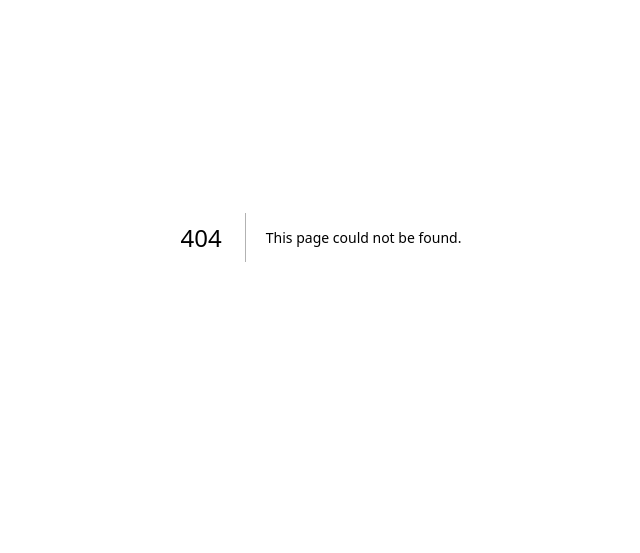
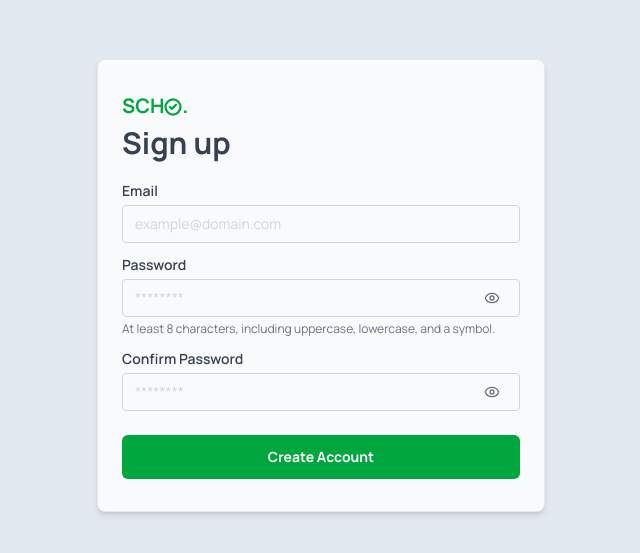
Before and after one commit to dreyyan/scho, a Next.js app: page /register in a window 1280 px wide. Before the commit this address had no page. Shown: the part 163-716 px from the top of the page, without its empty margins (319-959 px from the left). Built offline with nearby package versions, Linux system fonts and the light colour scheme.

Commit message:
feat: create basic layout for register page

```diff
--- /dev/null
+++ b/src/app/(auth)/register/page.tsx
@@ -0,0 +1,69 @@
+"use client";
+
+import React from 'react'
+import InputField from '@/components/ui/InputField'
+import Button from '@/components/ui/Button'
+import Logo from '@/components/ui/Logo';
+
+export default function Register() {
+  const handleRegister = (event: React.SubmitEvent<HTMLFormElement>) => {
+    event.preventDefault();
+
+    // TODO: POST request for user registration.
+  };
+
+  return (
+    <div className='flex min-h-screen justify-center items-center'>
+      <section className='
+        w-full max-w-md
+        px-6 py-8
+        bg-gray-50
+        border border-gray-200
+        rounded-lg
+        shadow-md
+      '>
+        <form onSubmit={handleRegister} className='space-y-3'>
+          <header className='mb-4'>
+            <Logo />
+            <h1 className='text-gray-700'>Sign up</h1>
+          </header>
+
+          <InputField
+            id='email'
+            name='email'
+            label='Email'
+            type='email'
+            placeholder='example@domain.com'
+          />
+
+          {/* Password input field with requirements. */}
+          <div className='space-y-1'>
+            <InputField
+              id='password'
+              name='password'
+              label='Password'
+              type='password'
+              placeholder='********'
+            />
+            <p className='text-xs text-gray-500'>
+              At least 8 characters, including uppercase, lowercase, and a symbol.
+            </p>
+          </div>
+
+          <InputField
+            id='confirm-password'
+            name='confirmPassword'
+            label='Confirm Password'
+            type='password'
+            placeholder='********'
+            aria-describedby="password-requirements"
+          />
+
+          <div className='pt-3'>
+            <Button label='Create Account' variant='primary' type="submit" />
+          </div>
+        </form>
+      </section>
+    </div>
+  )
+}
```
